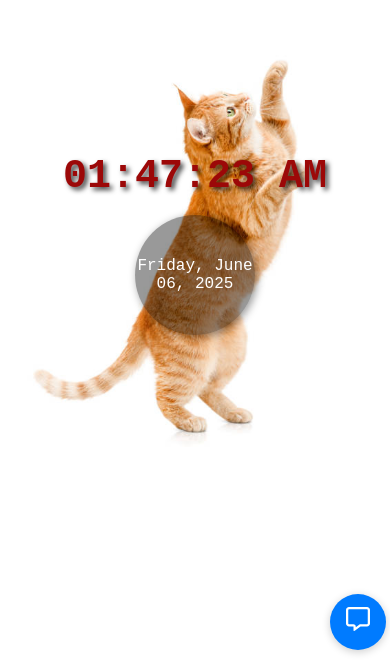
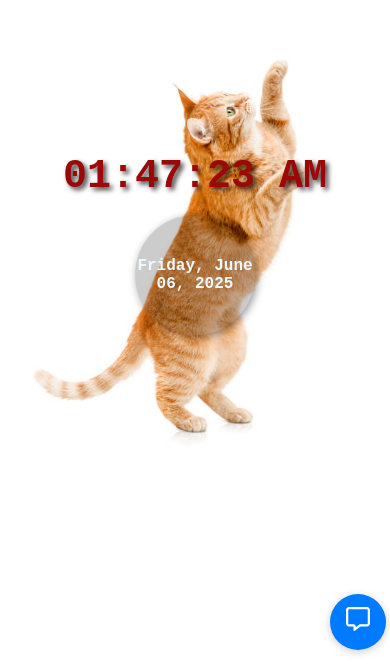
Before and after one commit to Fikre-M/DigitalClockApp, a React (Vite) app: page / in a window 390 px wide. Shown: the part 178-844 px from the top of the page. Built offline with nearby package versions, Linux system fonts and the light colour scheme.

Commit message:
update the css

```diff
--- a/src/App.css
+++ b/src/App.css
@@ -52,7 +52,9 @@ body {
 
 /* Date styling for large screens */
 .date {
-    color: white;
+    color: rgb(156, 8, 8);
+    /* color: white; */
+    font-weight: 900;
     font-size: 2rem;
     font-family: monospace;
     margin-top: 1rem;
@@ -82,7 +84,8 @@ body {
         border-radius: 50%;
         margin-top: 1rem;
         padding: 0;
-        background: rgba(0,0,0,0.4);
+        color: aliceblue;
+        /* background: rgba(0,0,0,0.4); */
         box-shadow: 2px 2px 8px hsla(0,0%,0%,0.4);
         text-align: center;
         word-break: break-word;
```
